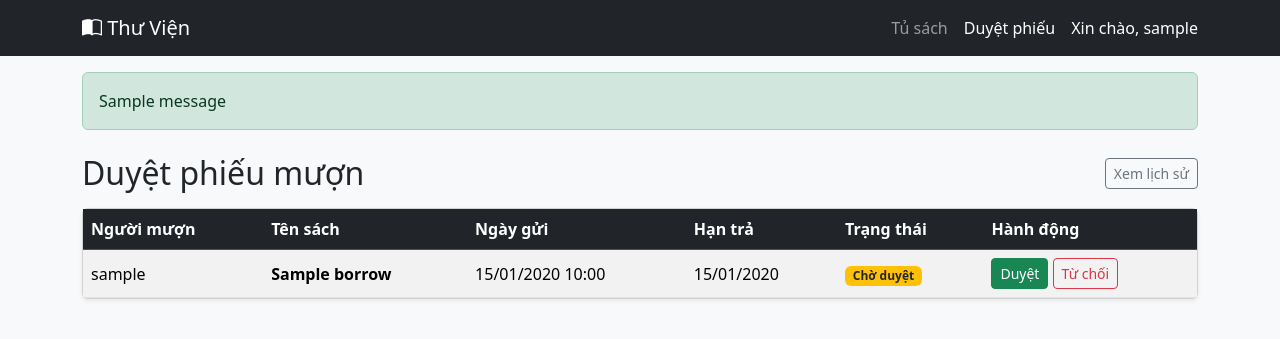
After one commit to trantu113/libProject, a Django app: page /staff/borrows/ in a window 1280 px wide. The commit adds this page. Shown: the top 339 px of the page. Run offline with Django 5.2, Linux system fonts and the light colour scheme; a user stored in the database is signed in; tables that the repository leaves empty hold one stand-in row (values such as "Sample post"); one stand-in notice (Sample message) is shown; a database or web service that is not in the repository returns one stand-in record (values such as "Sample title").

Commit message:
-returned function

```diff
--- a/books/templates/books/book_list.html
+++ b/books/templates/books/book_list.html
@@ -18,6 +18,9 @@
 
             {% if user.is_authenticated %}
             <a class="nav-link" href="{% url 'myBooks' %}">Sách đang mượn</a>
+            {% if user.is_staff %}
+            <a class="nav-link" href="{% url 'borrowManage' %}">Duyệt phiếu</a>
+            {% endif %}
             <span class="navbar-text ms-2 text-white">Xin chào, {{ user.username }}</span>
             <form method="post" action="{% url 'logout' %}" class="d-inline ms-2">
                 {% csrf_token %}
--- /dev/null
+++ b/books/templates/books/borrow_manage.html
@@ -0,0 +1,97 @@
+{% load tz %}
+<!DOCTYPE html>
+<html lang="vi">
+<head>
+    <meta charset="UTF-8">
+    <title>Duyệt phiếu mượn</title>
+    <link href="https://cdn.jsdelivr.net/npm/bootstrap@5.3.3/dist/css/bootstrap.min.css" rel="stylesheet">
+    <link rel="stylesheet" href="https://cdn.jsdelivr.net/npm/bootstrap-icons@1.11.3/font/bootstrap-icons.min.css">
+</head>
+<body class="bg-light">
+
+<nav class="navbar navbar-expand-lg navbar-dark bg-dark">
+    <div class="container">
+        <a class="navbar-brand" href="{% url 'books' %}"><i class="bi bi-book-half"></i> Thư Viện</a>
+        <div class="navbar-nav ms-auto align-items-center">
+            <a class="nav-link" href="{% url 'books' %}">Tủ sách</a>
+            <a class="nav-link active" href="{% url 'borrowManage' %}">Duyệt phiếu</a>
+            <span class="navbar-text ms-2 text-white">Xin chào, {{ user.username }}</span>
+        </div>
+    </div>
+</nav>
+
+{% if messages %}
+<div class="container mt-3">
+    {% for message in messages %}
+    <div class="alert alert-{% if message.tags == 'error' %}danger{% else %}{{ message.tags }}{% endif %} mb-2">{{ message }}</div>
+    {% endfor %}
+</div>
+{% endif %}
+
+<div class="container mt-4">
+    <div class="d-flex justify-content-between align-items-center mb-3">
+        <h2 class="mb-0">Duyệt phiếu mượn</h2>
+        <a href="{% url 'borrowHistory' %}" class="btn btn-outline-secondary btn-sm">Xem lịch sử</a>
+    </div>
+    <div class="card shadow-sm">
+        <div class="card-body p-0">
+            <table class="table table-hover table-striped align-middle mb-0">
+                <thead class="table-dark">
+                <tr>
+                    <th>Người mượn</th>
+                    <th>Tên sách</th>
+                    <th>Ngày gửi</th>
+                    <th>Hạn trả</th>
+                    <th>Trạng thái</th>
+                    <th>Hành động</th>
+                </tr>
+                </thead>
+                <tbody>
+                {% for item in borrow_list %}
+                <tr>
+                    <td>{{ item.username }}</td>
+                    <td><strong>{{ item.book_title }}</strong></td>
+                    <td>{{ item.requested_at|localtime|date:"d/m/Y H:i" }}</td>
+                    <td>{% if item.due_date %}{{ item.due_date|localtime|date:"d/m/Y" }}{% else %}-{% endif %}</td>
+                    <td>
+                        {% if item.status == 'pending' %}
+                        <span class="badge bg-warning text-dark">Chờ duyệt</span>
+                        {% elif item.overdue %}
+                        <span class="badge bg-danger">Quá hạn</span>
+                        {% else %}
+                        <span class="badge bg-primary">Đang mượn</span>
+                        {% endif %}
+                    </td>
+                    <td>
+                        {% if item.status == 'pending' %}
+                        <form method="post" action="{% url 'borrowApprove' item.id %}" class="d-inline">
+                            {% csrf_token %}
+                            <button class="btn btn-sm btn-success">Duyệt</button>
+                        </form>
+                        <form method="post" action="{% url 'borrowReject' item.id %}" class="d-inline">
+                            {% csrf_token %}
+                            <button class="btn btn-sm btn-outline-danger">Từ chối</button>
+                        </form>
+                        {% else %}
+                        <form method="post" action="{% url 'borrowReturn' item.id %}" class="d-inline"
+                              onsubmit="return confirm('Xác nhận đã nhận lại sách?');">
+                            {% csrf_token %}
+                            <button class="btn btn-sm btn-dark">Nhận trả</button>
+                        </form>
+                        {% endif %}
+                    </td>
+                </tr>
+                {% empty %}
+                <tr>
+                    <td colspan="6" class="text-center text-muted py-4">Không có phiếu nào cần xử lý.</td>
+                </tr>
+                {% endfor %}
+                </tbody>
+            </table>
+        </div>
+    </div>
+</div>
+
+<script src="https://cdn.jsdelivr.net/npm/bootstrap@5.3.3/dist/js/bootstrap.bundle.min.js"></script>
+</body>
+</html>
--- a/books/urls.py
+++ b/books/urls.py
@@ -9,4 +9,9 @@ urlpatterns = [
     path('update/<str:book_id>/',views.bookUpdate, name='bookUpdate'),
     path('borrow/<str:book_id>/', views.borrowRequest, name='borrowRequest'),
     path('my-books/', views.myBooks, name='myBooks'),
+    path('staff/borrows/', views.borrowManage, name='borrowManage'),
+    path('staff/borrows/<str:borrow_id>/approve/', views.borrowApprove, name='borrowApprove'),
+    path('staff/borrows/<str:borrow_id>/reject/', views.borrowReject, name='borrowReject'),
+    path('staff/borrows/<str:borrow_id>/return/', views.borrowReturn, name='borrowReturn'),
+    path('staff/history/', views.borrowHistory, name='borrowHistory'),
 ]
--- a/books/views.py
+++ b/books/views.py
@@ -1,4 +1,5 @@
-from datetime import datetime, timezone, tzinfo, timedelta
+import re
+from datetime import datetime, timezone, timedelta
 
 from bson import ObjectId
 from bson.errors import InvalidId
@@ -12,9 +13,11 @@ from django.shortcuts import render, redirect
 
 from books.db import books_collection, borrows_collection
 
-dt_utc = datetime.fromtimestamp(1700000000, timezone.utc)
+# dt_utc = datetime.fromtimestamp(1700000000, timezone.utc)
 vietnam_tz = timezone(timedelta(hours=7))
-dt_vn = dt_utc.astimezone(vietnam_tz)
+
+
+# dt_vn = dt_utc.astimezone(vietnam_tz)
 
 def books(request):
     q = request.GET.get('q', '').strip()
@@ -24,10 +27,11 @@ def books(request):
     cacDieuKien = []
 
     if q:  # neu q = true
+        safe_q = re.escape(q)
         cacDieuKien.append({
             '$or': [
-                {'title': {'$regex': q, '$options': 'i'}},
-                {'author': {'$regex': q, '$options': 'i'}},
+                {'title': {'$regex': safe_q, '$options': 'i'}},
+                {'author': {'$regex': safe_q, '$options': 'i'}},
             ]
         })
 
@@ -79,6 +83,13 @@ def bookDelete(request, book_id):
 
 @staff_member_required
 def bookUpdate(request, book_id):
+    try:
+        book = books_collection.find_one({'_id': ObjectId(book_id)})
+    except InvalidId:
+        raise Http404
+    if book is None:
+        raise Http404
+
     book = books_collection.find_one({'_id': ObjectId(book_id)})
 
     if request.method == 'POST':
@@ -135,8 +146,8 @@ def borrowRequest(request, book_id):
 
     if daCo:
         messages.warning(request, 'Bạn đã gửi yêu cầu hoặc đang mượn quyển này.')
-    # elif book['available'] <= 0:
-    # messages.error(request, "Hiện đã hết sách này!")
+    elif book['available'] <= 0:
+        messages.error(request, "Hiện đã hết sách này!")
     else:
         borrows_collection.insert_one({
             'user_id': request.user.id,
@@ -154,9 +165,128 @@ def borrowRequest(request, book_id):
 def myBooks(request):
     cursor = borrows_collection.find({'user_id': request.user.id}).sort('requested_at', -1)
 
+    now = datetime.now(vietnam_tz)
     borrow_list = []
     for item in cursor:
         item['id'] = str(item['_id'])
+        item['overdue'] = (
+                item['status'] == 'borrowed'
+                and item.get('due_date') is not None
+                and item['due_date'] < now
+        )
         borrow_list.append(item)
 
     return render(request, 'books/my_books.html', {'borrow_list': borrow_list})
+
+
+@staff_member_required
+def borrowManage(request):
+    cursor = borrows_collection.find({'status': {'$in': ['pending', 'borrowed']}}).sort('requested_at', -1)
+
+    now = datetime.now(timezone.utc)
+    borrow_list = []
+    for item in cursor:
+        item['id'] = str(item['_id'])
+        item['overdue'] = (
+                item['status'] == 'borrowed'
+                and item.get('due_date') is not None
+                and item['due_date'] < now
+        )
+        borrow_list.append(item)
+
+    return render(request, 'books/borrow_manage.html', {'borrow_list': borrow_list})
+
+
+@staff_member_required
+def borrowApprove(request, borrow_id):
+    if request.method != 'POST':
+        return redirect('borrowManage')
+
+    try:
+        borrow = borrows_collection.find_one({'_id': ObjectId(borrow_id)})
+    except InvalidId:
+        raise Http404
+    if borrow is None:
+        raise Http404
+
+    if borrow['status'] != 'pending':
+        messages.warning(request, 'Phiếu này đã được xử lý rồi.')
+        return redirect('borrowManage')
+
+    book = books_collection.find_one_and_update(
+        {'_id': borrow['book_id'], 'available': {'$gt': 0}},
+        {'$inc': {'available': -1}},
+    )
+
+    if book is None:
+        messages.error(request, 'Sách đã hết, không thể duyệt phiếu này.')
+        return redirect('borrowManage')
+
+    now = datetime.now(timezone.utc)
+    due = now + timedelta(days=14)
+
+    borrows_collection.update_one(
+        {'_id': borrow['_id']},
+        {'$set': {
+            'status': 'borrowed',
+            'borrowed_at': now,
+            'due_date': due,
+        }},
+    )
+    messages.success(request, f'Đã duyệt phiếu "{borrow["book_title"]}" cho {borrow["username"]}.')
+    return redirect('borrowManage')
+
+
+@staff_member_required
+def borrowReject(request, borrow_id):
+    if request.method == 'POST':
+        borrows_collection.update_one(
+            {'_id': ObjectId(borrow_id), 'status': 'pending'},
+            {'$set': {'status': 'rejected'}},
+        )
+        messages.success(request, 'Đã từ chối phiếu.')
+    return redirect('borrowManage')
+
+
+@staff_member_required
+def borrowReturn(request, borrow_id):
+    if request.method != 'POST':
+        return redirect('borrowManage')
+
+    try:
+        borrow = borrows_collection.find_one({'_id': ObjectId(borrow_id)})
+    except InvalidId:
+        raise Http404
+    if borrow is None:
+        raise Http404
+
+    if borrow['status'] != 'borrowed':
+        messages.warning(request, 'Phiếu này không ở trạng thái mượn!!!!')
+        return redirect('borrowManage')
+
+    books_collection.update_one(
+        {'_id': borrow['book_id']},
+        {'$inc': {'available': 1}},
+    )
+
+    borrows_collection.update_one(
+        {'_id': borrow['_id']},
+        {'$set': {
+            'status': 'returned',
+            'returned_at': datetime.now(timezone.utc),
+        }},
+    )
+
+    messages.success(request, f'Đã nhận trả "{borrow["book_title"]}" từ {borrow["username"]}.')
+    return redirect('borrowManage')
+
+@staff_member_required
+def borrowHistory(request):
+    cursor = borrows_collection.find({'status': {'$in': ['returned', 'rejected']}}).sort('requested_at', -1)
+
+    history_list = []
+    for item in cursor:
+        item['id'] = str(item['_id'])
+        history_list.append(item)
+
+    return render(request, 'books/borrow_history.html', {'history_list': history_list})
```
Also changed, not shown: books/templates/books/borrow_history.html (added, +67 -0 lines), books/templates/books/my_books.html (+15 -6 lines).
